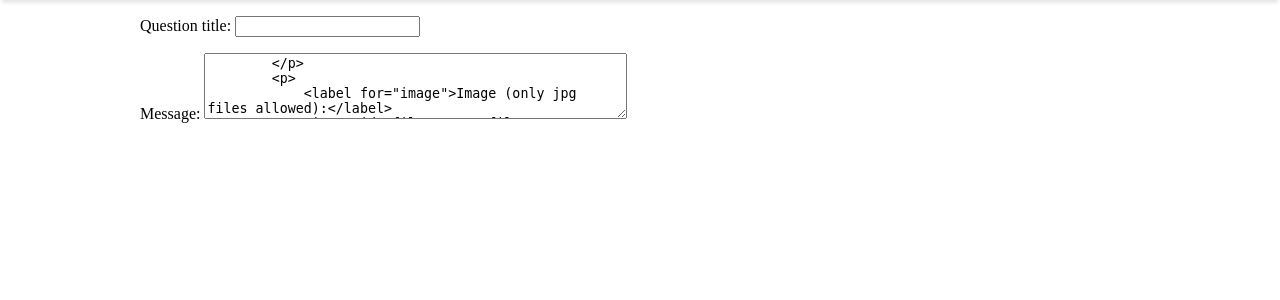
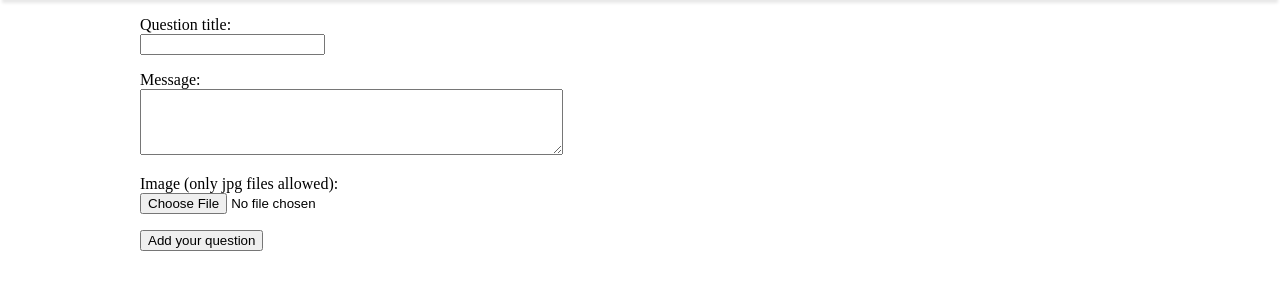
Before and after one commit to RadekRo/ask-mate, a Flask app: page /ask-question in a window 1280 px wide. Shown: the part 44-344 px from the top of the page. Run offline with Flask 3, Linux system fonts and the light colour scheme.

Commit message:
Closed textarea tag and reorganized windows for better view

```diff
--- a/templates/ask-question.html
+++ b/templates/ask-question.html
@@ -3,15 +3,15 @@
     <div class="question-list">
         <form action="/ask-question" method="POST" enctype="multipart/form-data">
         <p>
-            <label for="title">Question title:</label>
+            <label for="title">Question title:</label><br/>
             <input id="title" name="title" type="text" value="" />
         </p>
         <p>
-            <label for="message">Message:</label>
-            <textarea id="message" name="message" rows="4" cols="50" />
+            <label for="message">Message:</label><br/>
+            <textarea id="message" name="message" rows="4" cols="50"></textarea>
         </p>
         <p>
-            <label for="image">Image (only jpg files allowed):</label>
+            <label for="image">Image (only jpg files allowed):</label><br/>
             <input id="file" name="file" type = "file" />
         </p>
         <button type="submit">Add your question</button>
```
